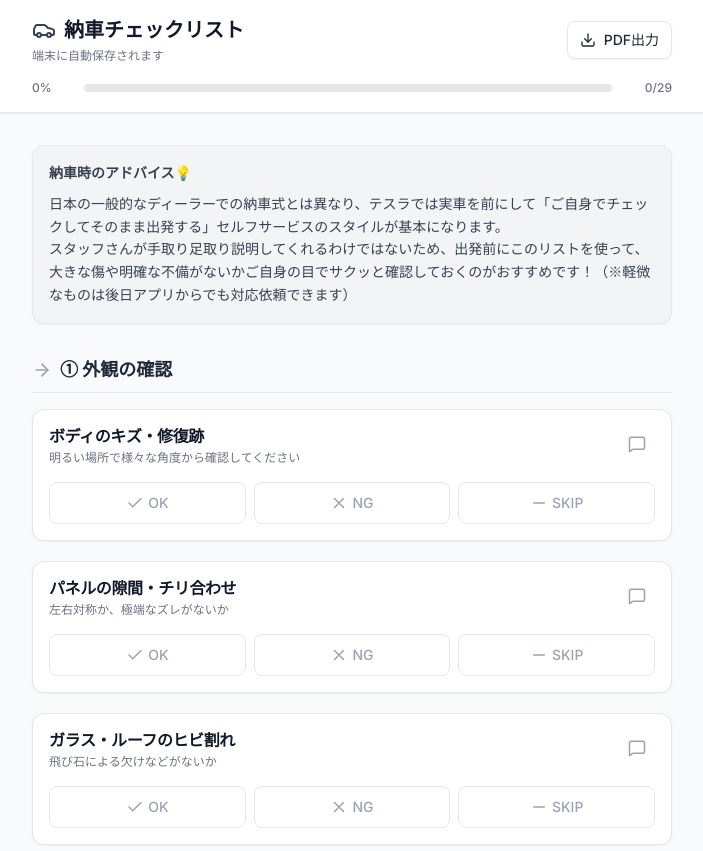
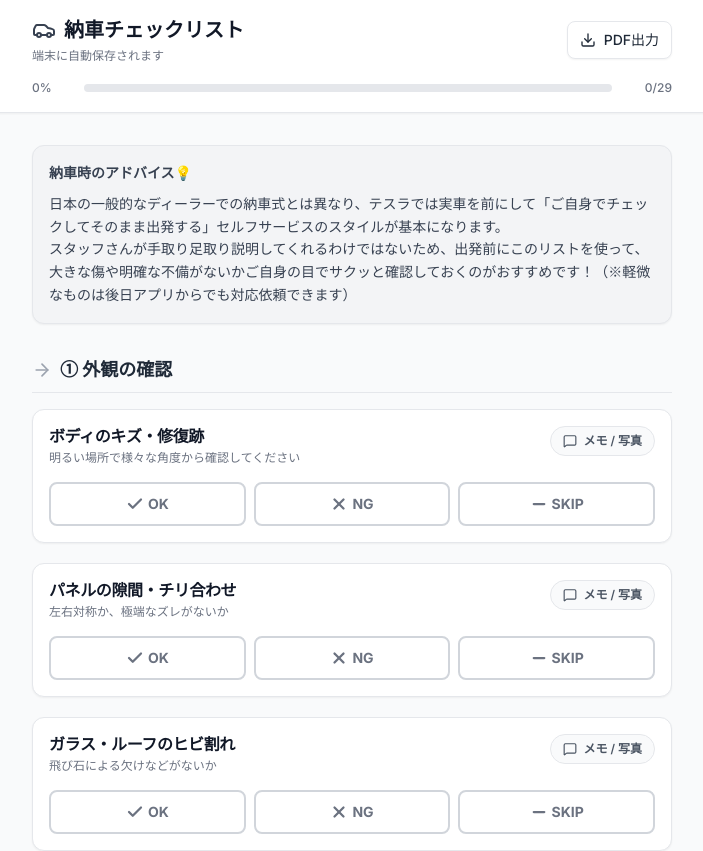
Before and after one commit to mi2aki-tes/tesla-checklist, a Next.js app: page / in a window 1280 px wide. Shown: the top 851 px of the page, without its empty margins (288-991 px from the left). Built offline with nearby package versions, Linux system fonts and the light colour scheme.

Commit message:
UI tweaks: bolder buttons and clear comment labels

```diff
--- a/src/components/ChecklistItem.tsx
+++ b/src/components/ChecklistItem.tsx
@@ -41,10 +41,10 @@ export default function ChecklistItem({
   };
 
   const statusColors = {
-    OK: "bg-green-50 border-green-200 text-green-700 hover:bg-green-100",
-    NG: "bg-red-50 border-red-200 text-red-700 hover:bg-red-100",
-    SKIP: "bg-gray-100 border-gray-200 text-gray-700 hover:bg-gray-200",
-    null: "bg-white border-gray-200 text-gray-400 hover:border-gray-300 hover:text-gray-600",
+    OK: "bg-green-100 border-green-500 text-green-800 hover:bg-green-200 shadow-sm",
+    NG: "bg-red-100 border-red-500 text-red-800 hover:bg-red-200 shadow-sm",
+    SKIP: "bg-gray-200 border-gray-400 text-gray-800 hover:bg-gray-300 shadow-sm",
+    null: "bg-white border-gray-300 text-gray-500 hover:border-gray-400",
   };
 
   return (
@@ -64,42 +64,43 @@ export default function ChecklistItem({
           <div className="flex gap-2 shrink-0">
             <button
               onClick={() => setShowDetails(!showDetails)}
-              className={`p-2 rounded-full border transition-colors ${
+              className={`flex items-center gap-1.5 px-3 py-1.5 rounded-full border transition-colors text-xs font-semibold ${
                 memo || photo
-                  ? "bg-gray-50 border-gray-300 text-gray-700"
-                  : "border-transparent text-gray-400 hover:text-gray-600 hover:bg-gray-50"
+                  ? "bg-blue-50 border-blue-200 text-blue-700"
+                  : "bg-gray-50 border-gray-200 text-gray-600 hover:bg-gray-100"
               }`}
             >
-              {(memo || photo) ? <ImageIcon size={18} /> : <MessageSquare size={18} />}
+              {(memo || photo) ? <ImageIcon size={14} /> : <MessageSquare size={14} />}
+              <span>{(memo || photo) ? "入力済" : "メモ / 写真"}</span>
             </button>
           </div>
         </div>
 
         {/* Action Buttons */}
-        <div className="flex gap-2 mt-4">
+        <div className="flex gap-2 mt-4 items-center">
           <button
             onClick={() => onStatusChange(status === "OK" ? null : "OK")}
-            className={`flex-1 flex justify-center items-center py-2.5 rounded-lg border font-medium transition-all duration-200 text-sm ${
+            className={`flex-1 flex justify-center items-center py-2.5 rounded-lg border-2 font-bold transition-all duration-200 text-sm ${
               status === "OK" ? statusColors.OK : statusColors.null
             }`}
           >
-            <Check size={18} className="mr-1" /> OK
+            <Check size={18} className="mr-1" strokeWidth={3} /> OK
           </button>
           <button
             onClick={() => onStatusChange(status === "NG" ? null : "NG")}
-            className={`flex-1 flex justify-center items-center py-2.5 rounded-lg border font-medium transition-all duration-200 text-sm ${
+            className={`flex-1 flex justify-center items-center py-2.5 rounded-lg border-2 font-bold transition-all duration-200 text-sm ${
               status === "NG" ? statusColors.NG : statusColors.null
             }`}
           >
-            <X size={18} className="mr-1" /> NG
+            <X size={18} className="mr-1" strokeWidth={3} /> NG
           </button>
           <button
             onClick={() => onStatusChange(status === "SKIP" ? null : "SKIP")}
-            className={`flex-1 flex justify-center items-center py-2.5 rounded-lg border font-medium transition-all duration-200 text-sm ${
+            className={`flex-1 flex justify-center items-center py-2.5 rounded-lg border-2 font-bold transition-all duration-200 text-sm ${
               status === "SKIP" ? statusColors.SKIP : statusColors.null
             }`}
           >
-            <Minus size={18} className="mr-1" /> SKIP
+            <Minus size={18} className="mr-1" strokeWidth={3} /> SKIP
           </button>
         </div>
       </div>
```
